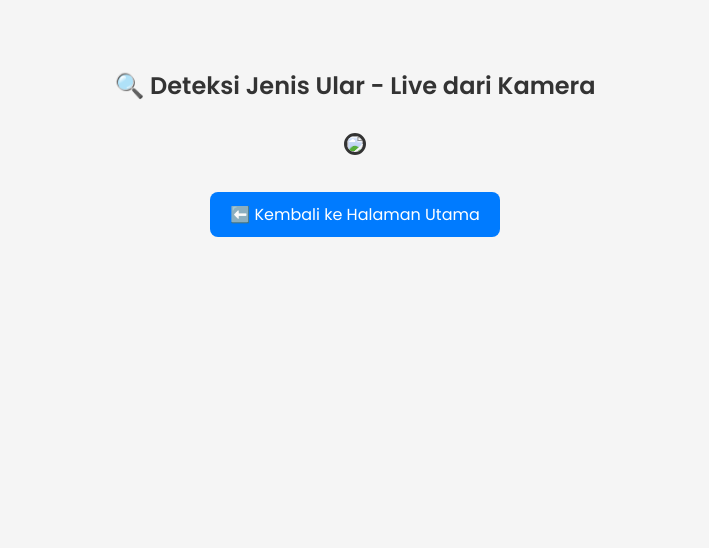
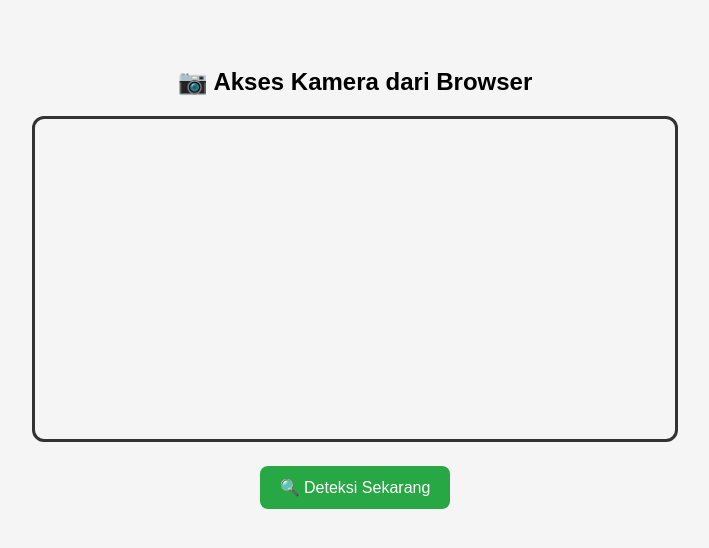
Before and after one commit to rizki4554/mhd.riiz, a Flask app: template templates/webcam_live.html in a window 1280 px wide. Shown: the top 548 px of the page, without its empty margins (285-994 px from the left). Run offline with Flask 3, Linux system fonts and the light colour scheme; the template is opened without the code that fills it, so the values that code supplies are empty.

Commit message:
Update webcam_live.html

```diff
--- a/templates/webcam_live.html
+++ b/templates/webcam_live.html
@@ -2,49 +2,74 @@
 <html lang="id">
 <head>
   <meta charset="UTF-8">
-    <title>Deteksi Ular - Webcam Live</title>
-    <link href="https://fonts.googleapis.com/css2?family=Poppins:wght@400;600&display=swap" rel="stylesheet">
+  <title>Deteksi Ular via Kamera</title>
   <style>
     body {
+      font-family: 'Poppins', sans-serif;
       background-color: #f5f5f5;
       text-align: center;
-            font-family: 'Poppins', sans-serif;
       padding: 40px;
     }
-
-        h2 {
+    video, img {
+      width: 100%;
+      max-width: 640px;
+      border: 3px solid #333;
+      border-radius: 12px;
       margin-bottom: 20px;
-            color: #333;
     }
-
-        img {
-            margin-top: 10px;
-            border-radius: 12px;
-            border: 3px solid #333;
-            max-width: 100%;
+    .btn {
+      background-color: #28a745;
+      color: white;
+      padding: 12px 20px;
+      border: none;
+      border-radius: 8px;
+      cursor: pointer;
+      font-size: 16px;
     }
-
-        .back-btn {
-            display: inline-block;
+    .btn:hover {
+      background-color: #218838;
+    }
+    .result {
       margin-top: 30px;
-            text-decoration: none;
-            background-color: #007bff;
-            color: white;
-            padding: 10px 20px;
-            border-radius: 8px;
-            transition: background-color 0.3s ease;
-        }
-
-        .back-btn:hover {
-            background-color: #0056b3;
     }
   </style>
 </head>
 <body>
-    <h2>🔍 Deteksi Jenis Ular - Live dari Kamera</h2>
-    <img src="{{ url_for('video_feed') }}" width="720" />
+  <h2>📷 Akses Kamera dari Browser</h2>
+  <video id="webcam" autoplay playsinline></video>
+  <br>
+  <button class="btn" onclick="capture()">🔍 Deteksi Sekarang</button>
 
-    <br>
-    <a class="back-btn" href="/">⬅️ Kembali ke Halaman Utama</a>
+  <canvas id="canvas" style="display:none;"></canvas>
+  <div class="result" id="result"></div>
+
+  <script>
+    const video = document.getElementById('webcam');
+    const canvas = document.getElementById('canvas');
+    const result = document.getElementById('result');
+
+    navigator.mediaDevices.getUserMedia({ video: true }).then(stream => {
+      video.srcObject = stream;
+    });
+
+    function capture() {
+      canvas.width = video.videoWidth;
+      canvas.height = video.videoHeight;
+      canvas.getContext('2d').drawImage(video, 0, 0);
+
+      canvas.toBlob(blob => {
+        const formData = new FormData();
+        formData.append('image', blob, 'capture.jpg');
+
+        fetch('/upload', {
+          method: 'POST',
+          body: formData
+        }).then(response => response.text())
+          .then(html => {
+            result.innerHTML = html;
+          });
+      }, 'image/jpeg');
+    }
+  </script>
 </body>
 </html>
```
Lines whose indentation alone changed are shown as unchanged.
